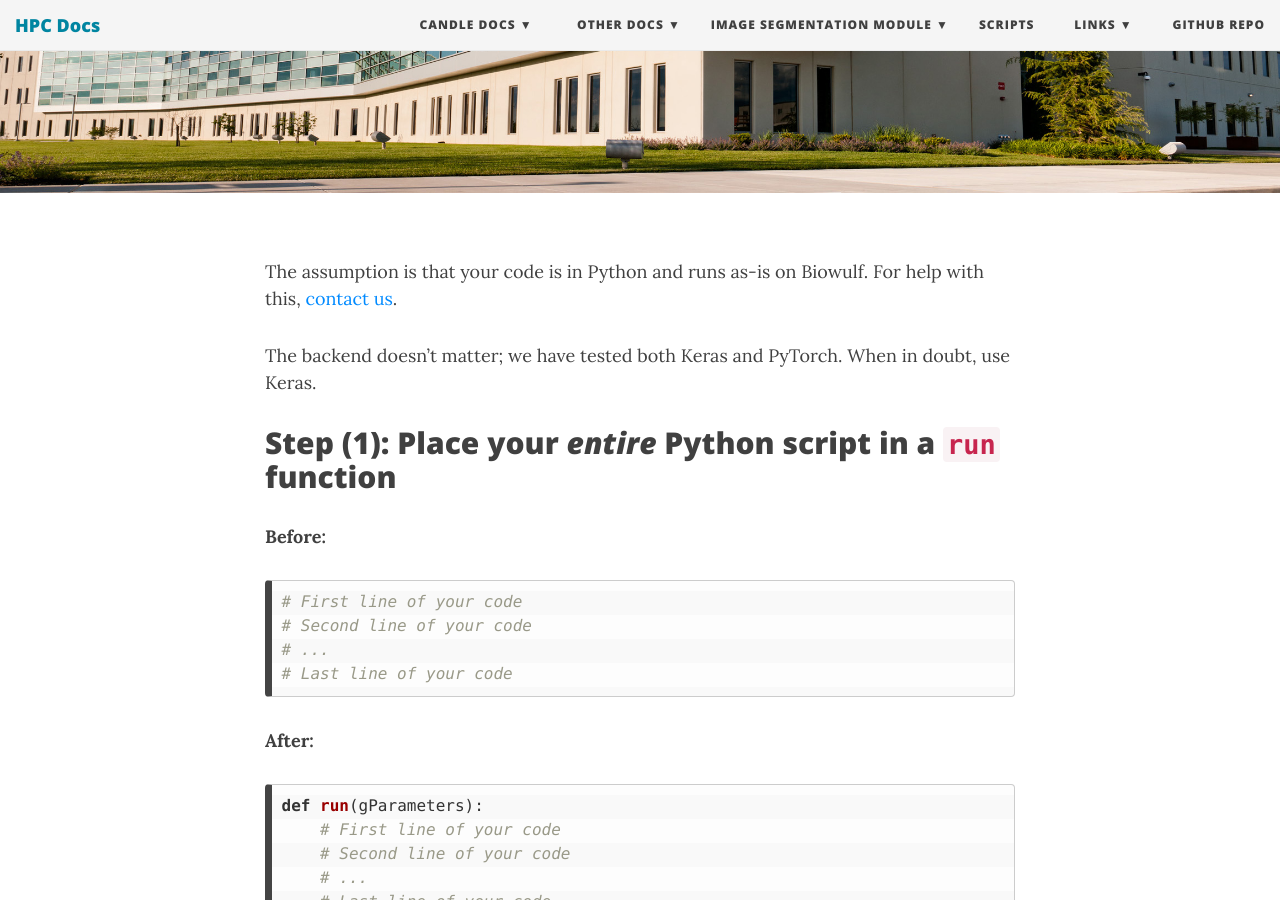
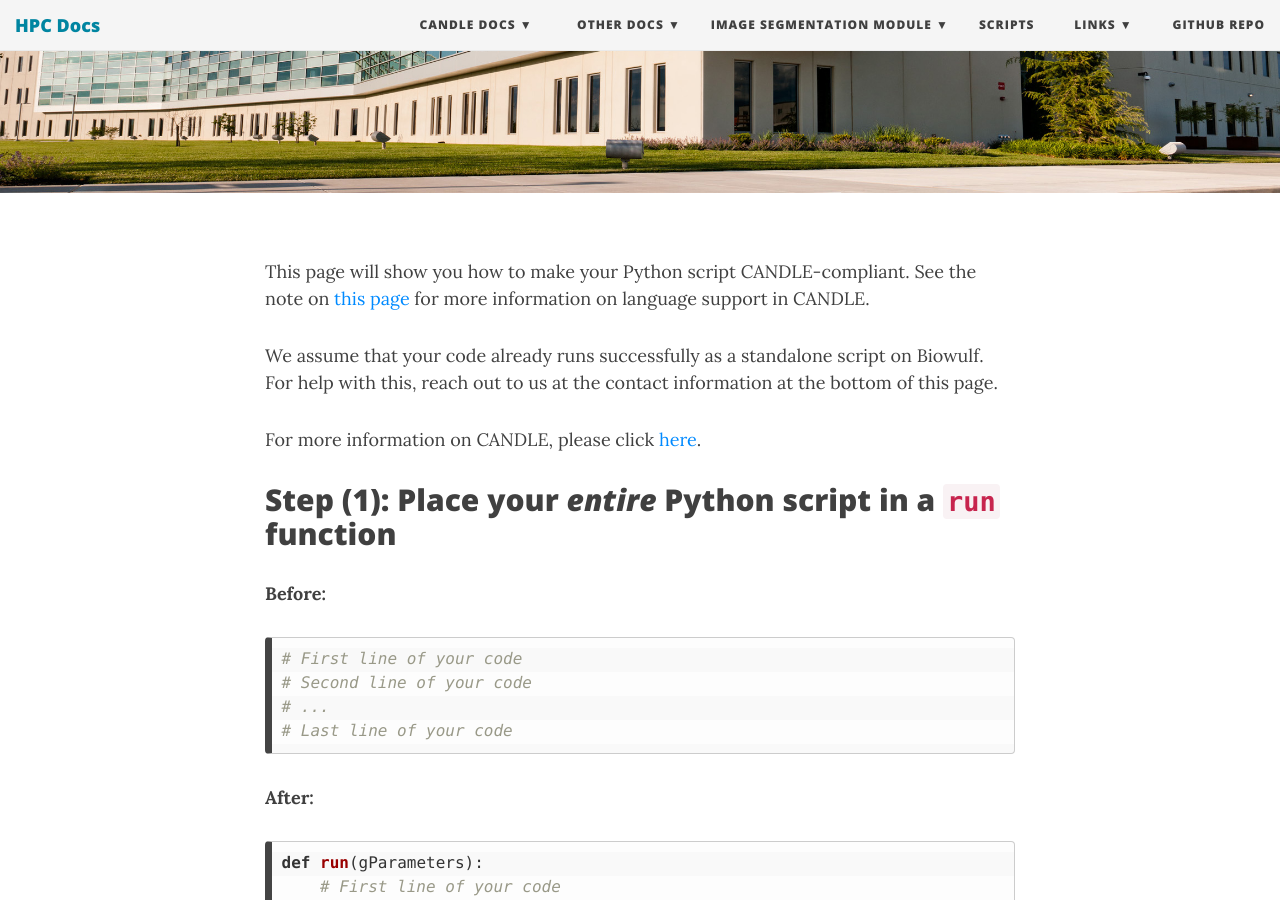
Before and after one commit to CBIIT/fnlcr-bids-hpc, a Jekyll site: the page built from documentation/candle/how_to_make_your_code_candle_compliant.md, in a window 1280 px wide and 900 px high, scrolled down 560 px. Built offline with Jekyll 4.4.1, drawn with Linux system fonts in a browser that asks for light colours; nearby versions of some CDN libraries; some of the changed text lies outside the part shown.

Commit message:
Started working on final draft of CANDLE-on-Biowulf documentation

```diff
--- a/_config.yml
+++ b/_config.yml
@@ -35,7 +35,7 @@ navbar-links:
   #  - GitHub Pages: "https://pages.github.com/"
   #Author's home: "http://deanattali.com"
   CANDLE docs:
-    - How to run CANDLE on Biowulf: "https://cbiit.github.io/fnlcr-bids-hpc/documentation/how_to_run_candle_on_biowulf"
+    - How to run CANDLE on Biowulf: "https://cbiit.github.io/fnlcr-bids-hpc/documentation/candle/how_to_run_candle_on_biowulf.md"
     - How to make your code CANDLE-compliant: "https://cbiit.github.io/fnlcr-bids-hpc/documentation/how_to_make_your_code_candle_compliant"
   Other docs:
     - How to create a central Git repository: "https://cbiit.github.io/fnlcr-bids-hpc/documentation/how_to_create_a_central_git_repo"
--- a/documentation/how_to_make_your_code_candle_compliant/index.md
+++ b/documentation/candle/how_to_make_your_code_candle_compliant.md
@@ -2,9 +2,11 @@
 bigimg: "/img/FNL_ATRF_Pano_4x10.jpg"
 title: How to make your code CANDLE-compliant
 ---
-The assumption is that your code is in Python and runs as-is on Biowulf.  For help with this, [contact us](mailto:andrew.weisman@nih.gov).
+This page will show you how to make your Python script CANDLE-compliant.  See the note on [this page](XXXX) for more information on language support in CANDLE.
 
-The backend doesn't matter; we have tested both Keras and PyTorch.  When in doubt, use Keras.
+We assume that your code already runs successfully as a standalone script on Biowulf.  For help with this, reach out to us at the contact information at the bottom of this page.
+
+For more information on CANDLE, please click [here](XXXX).
 
 ## Step (1): Place your *entire* Python script in a `run` function
 
@@ -164,3 +166,4 @@ In fact, this exact file is present in our CANDLE templates at `/data/BIDS-HPC/p
 * Sample CANDLE-compliant scripts can be found [here](https://github.com/ECP-CANDLE/Supervisor/tree/develop/templates/models).
 * More details on writing CANDLE-compliant code can be found [here](https://ecp-candle.github.io/Candle/html/tutorials/writing_candle_code.html).
 * You can check GPU utilization on a compute node using `watch nvidia-smi` (use Ctrl+C to exit out of the `watch` command).
+* Feel free to email [Andrew Weisman](mailto:andrew.weisman@nih.gov) with any questions.
```
Also changed, not shown: documentation/candle/how_to_run_candle_on_biowulf.md (added, +41 -0 lines), documentation/candle/index.md (added, +36 -0 lines), documentation/how_to_run_candle_on_biowulf/index.md (deleted, +0 -40 lines).
